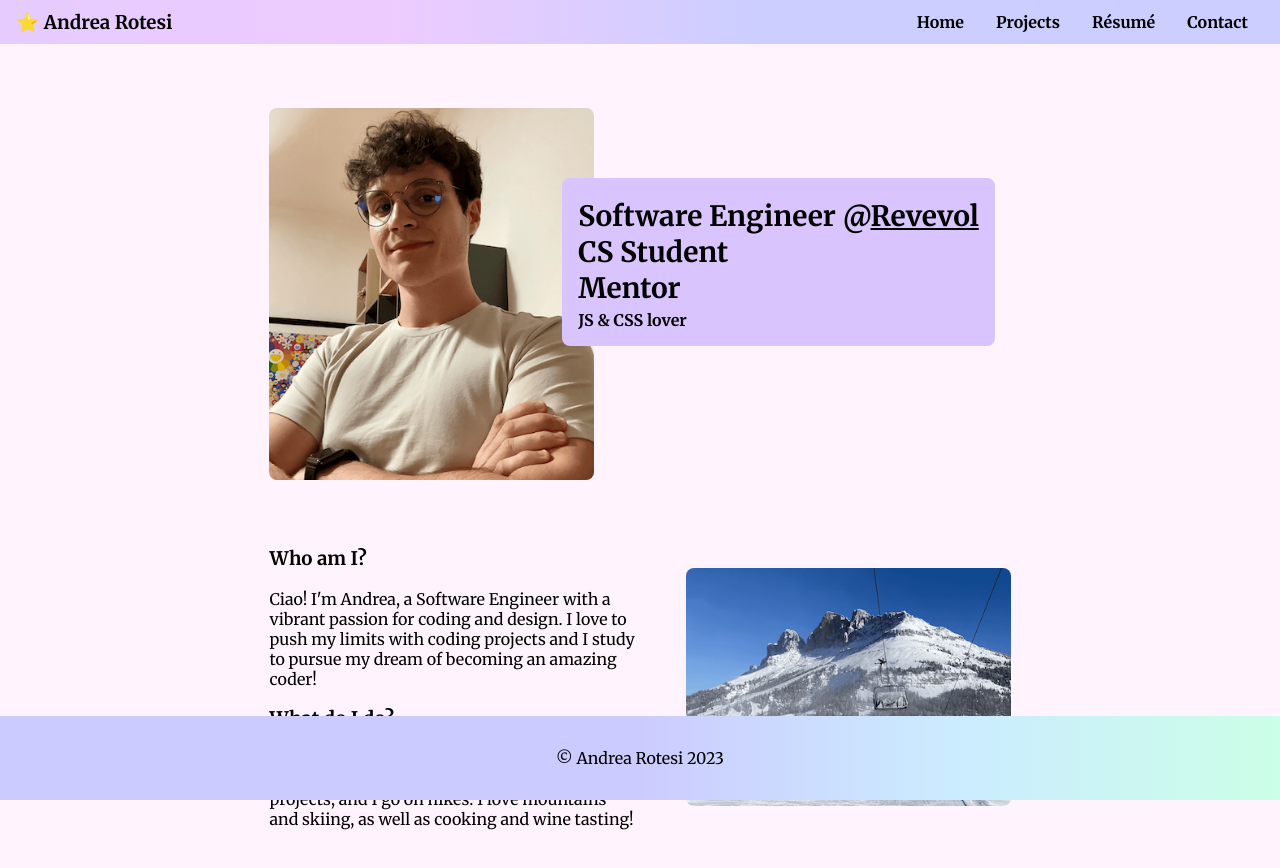
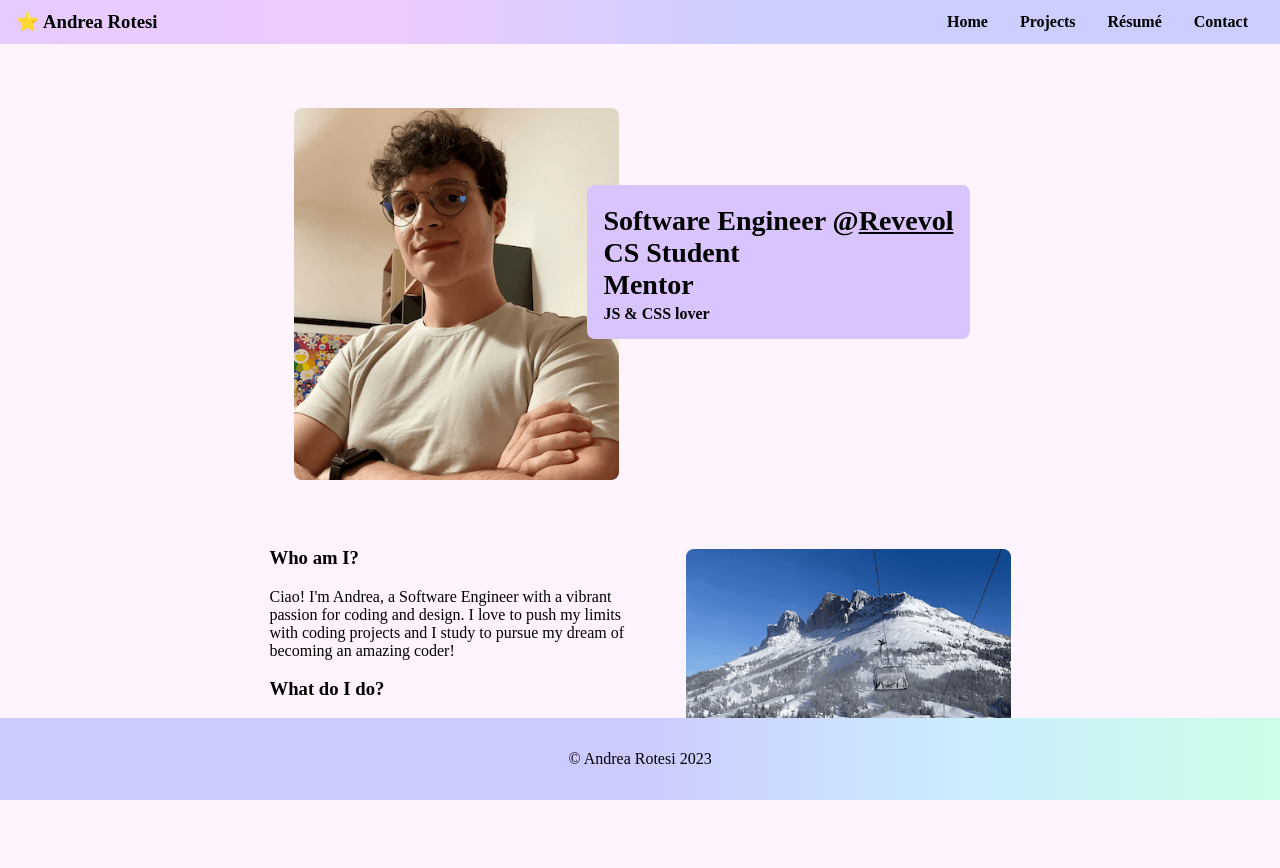
Before and after one commit to andrearotesi/personal-website, a React (Create React App) app: page / in a window 1280 px wide. Shown: the top 868 px of the page. Built offline with nearby package versions, Linux system fonts and the light colour scheme.

Commit message:
Fixed default font

```diff
--- a/src/assets/styles/main.scss
+++ b/src/assets/styles/main.scss
@@ -7,7 +7,7 @@ html, body {
     margin: 0;
 
     background-color: var(--bg-color);
-    font-family: var(--font);
+    font-family: var(--font) sans-serif;
 }
 
 a {
```
